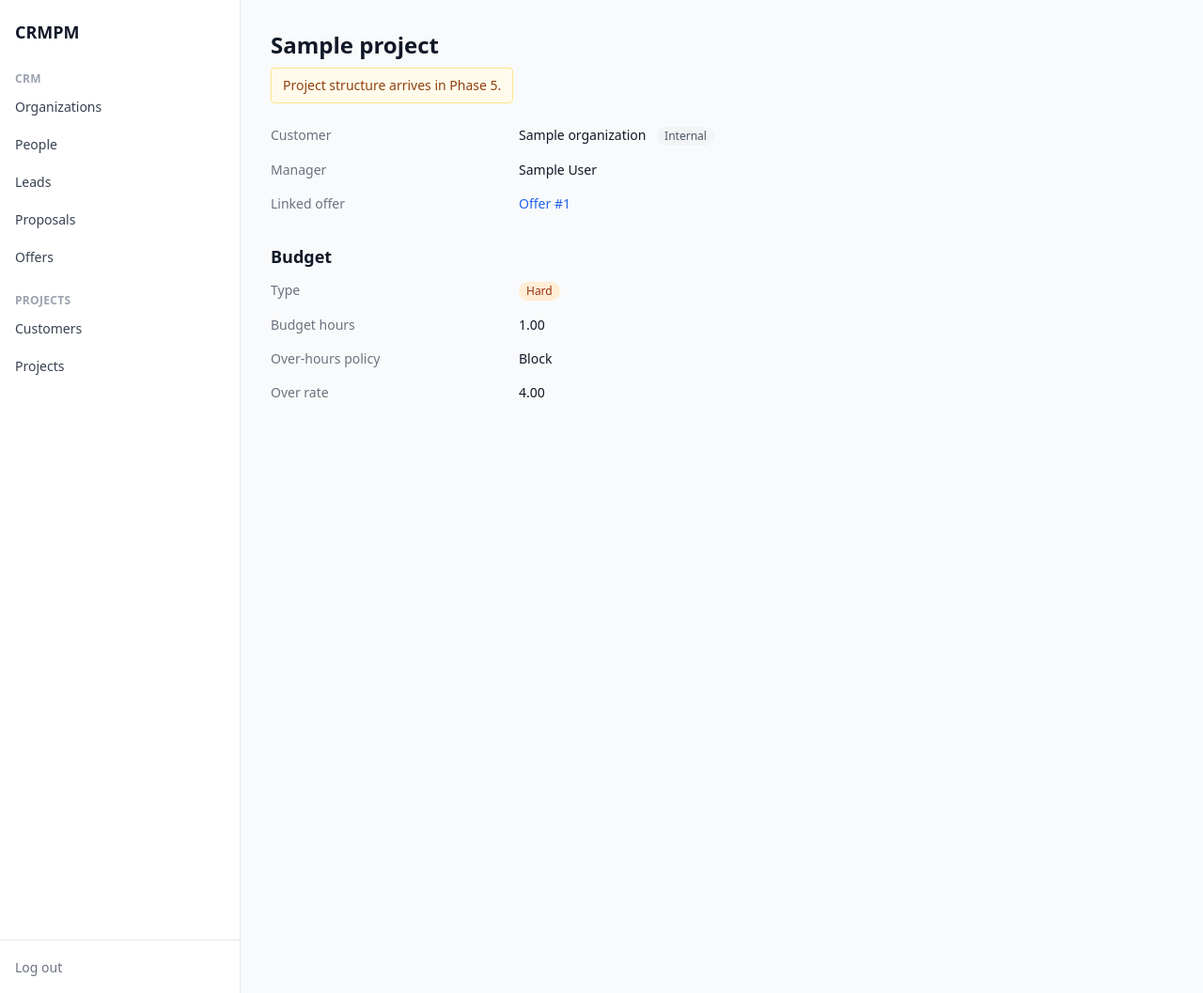
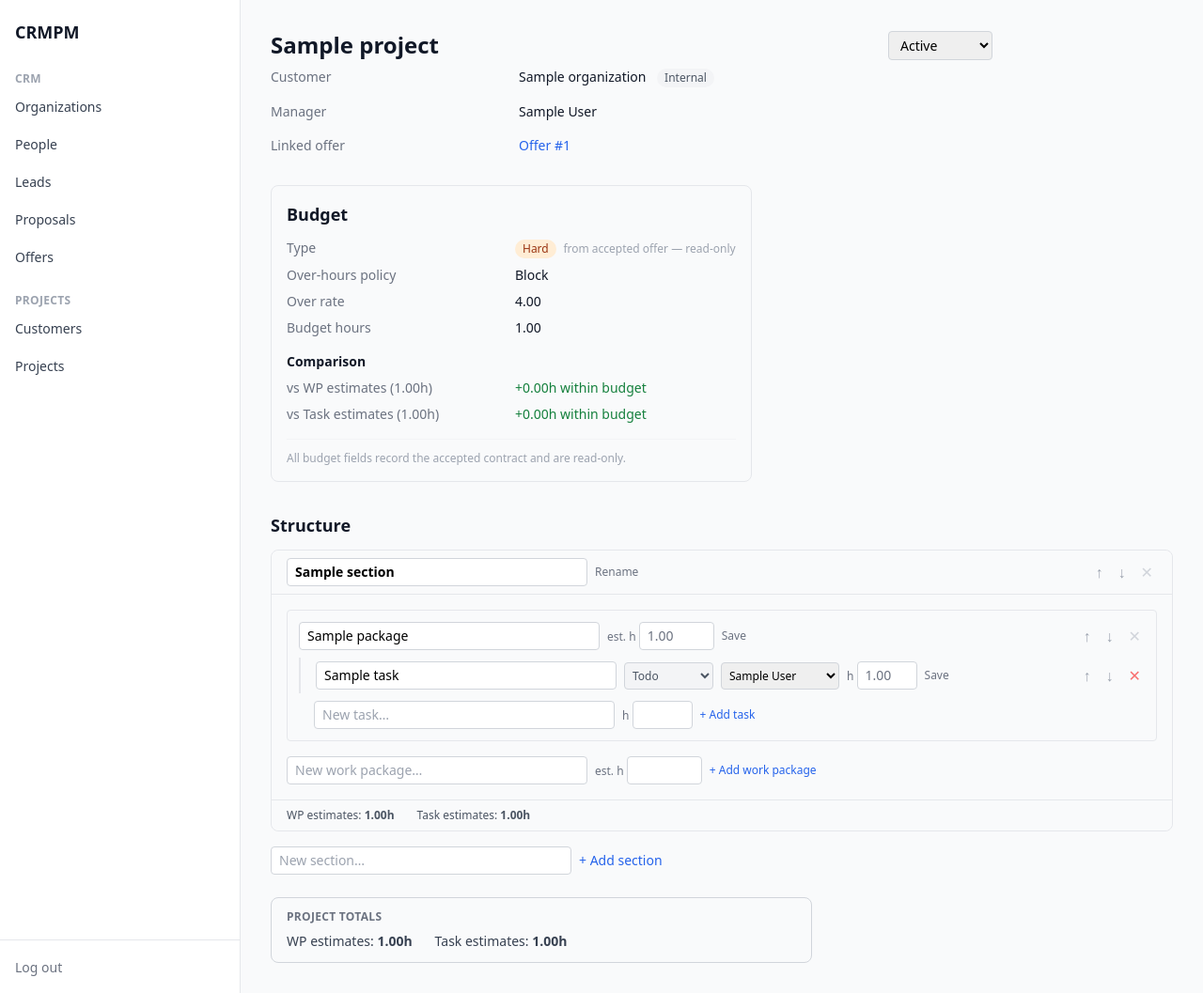
Before and after one commit to vjmayr/crmpm, a Flask app: page /projects/1 in a window 1280 px wide. Shown: the whole page at 94% size. Run offline with Flask 3, Linux system fonts and the light colour scheme; a user stored in the database is signed in; tables that the repository leaves empty hold one stand-in row (values such as "Sample post"); some libraries are stand-ins or nearby versions.

Commit message:
Add projects-domain templates: lists, forms, budget panel, structure board
Customers list (type badge, project count) and create form; projects
list (status/budget badges) and manual-create form; project detail
reworked around a single #project-body containing the budget panel and
structure board (the Phase-4b "structure arrives in Phase 5" note is
gone — it arrived).

Budget panel: read-only contract fields on offer-linked projects with
three variants (fully locked HARD, planning-hours-only SOFT, fully
editable offer-less) and the roll-up comparison with within/over color
signal and a "no budget set" state.

Structure board: sections as cards in position order, nested WPs,
task rows with inline title/status/assignee/hours edits; add forms per
tier; up/down arrow reordering (no drag-and-drop in v1 — DECISIONS);
delete buttons disabled with a tooltip while children exist;
per-section and project-total footers showing WP vs Task estimate
sums side by side with unestimated counts.

```diff
--- a/templates/base.html
+++ b/templates/base.html
@@ -22,7 +22,7 @@
             <a href="{{ url_for('crm.index') }}" class="block px-2 py-2 rounded text-sm text-gray-700 hover:bg-gray-100">Offers</a>
 
             <p class="px-2 pt-4 text-xs font-semibold text-gray-400 uppercase tracking-wide">Projects</p>
-            <a href="{{ url_for('projects.index') }}" class="block px-2 py-2 rounded text-sm text-gray-700 hover:bg-gray-100">Customers</a>
+            <a href="{{ url_for('projects.customer_list') }}" class="block px-2 py-2 rounded text-sm text-gray-700 hover:bg-gray-100">Customers</a>
             <a href="{{ url_for('projects.index') }}" class="block px-2 py-2 rounded text-sm text-gray-700 hover:bg-gray-100">Projects</a>
         </nav>
         <div class="p-4 border-t border-gray-200">
--- a/templates/projects/detail.html
+++ b/templates/projects/detail.html
@@ -3,8 +3,10 @@
 {% block title %}{{ project.name }} — CRMPM{% endblock %}
 
 {% block content %}
-<h1 class="text-2xl font-semibold text-gray-900 mb-2">{{ project.name }}</h1>
-<p class="text-sm text-amber-800 bg-amber-50 border border-amber-200 rounded px-3 py-2 inline-block mb-6">Project structure arrives in Phase 5.</p>
+<div class="flex items-center justify-between mb-2 max-w-3xl">
+    <h1 class="text-2xl font-semibold text-gray-900">{{ project.name }}</h1>
+    {% include "projects/partials/_status_select.html" %}
+</div>
 
 <dl class="grid grid-cols-2 gap-4 max-w-lg text-sm mb-8">
     <dt class="text-gray-500">Customer</dt>
@@ -19,24 +21,12 @@
         {% if project.offer_id %}
         <a href="{{ url_for('crm.offer_detail', offer_id=project.offer_id) }}" class="text-blue-600 hover:underline">Offer #{{ project.offer_id }}</a>
         {% else %}
-        —
+        — (manual project)
         {% endif %}
     </dd>
 </dl>
 
-<h2 class="text-lg font-semibold text-gray-900 mb-3">Budget</h2>
-<dl class="grid grid-cols-2 gap-4 max-w-lg text-sm">
-    <dt class="text-gray-500">Type</dt>
-    <dd class="text-gray-900">
-        <span class="inline-flex items-center rounded-full px-2 py-0.5 text-xs font-medium {{ 'bg-orange-100 text-orange-800' if project.budget_type.value == 'HARD' else 'bg-blue-100 text-blue-800' }}">{{ project.budget_type.value.title() }}</span>
-    </dd>
-    <dt class="text-gray-500">Budget hours</dt>
-    <dd class="text-gray-900">{{ project.budget_hours if project.budget_hours is not none else "—, set manually" }}</dd>
-    {% if project.budget_type.value == "HARD" %}
-    <dt class="text-gray-500">Over-hours policy</dt>
-    <dd class="text-gray-900">{{ project.over_hours_policy.value.replace("_", " ").title() }}</dd>
-    <dt class="text-gray-500">Over rate</dt>
-    <dd class="text-gray-900">{{ project.over_rate }}</dd>
-    {% endif %}
-</dl>
+<div id="project-body">
+    {% include "projects/partials/_project_body.html" %}
+</div>
 {% endblock %}
--- /dev/null
+++ b/templates/projects/partials/_budget_panel.html
@@ -0,0 +1,82 @@
+<div id="budget-panel" class="border border-gray-200 rounded-lg p-4 max-w-lg">
+    <h2 class="text-lg font-semibold text-gray-900 mb-3">Budget</h2>
+    {% if budget_error %}
+    <p class="text-sm text-red-600 mb-3">{{ budget_error }}</p>
+    {% endif %}
+
+    {% set totals = rollup.project %}
+    <dl class="grid grid-cols-2 gap-2 text-sm mb-4">
+        <dt class="text-gray-500">Type</dt>
+        <dd>
+            <span class="inline-flex items-center rounded-full px-2 py-0.5 text-xs font-medium {{ 'bg-orange-100 text-orange-800' if project.budget_type.value == 'HARD' else 'bg-blue-100 text-blue-800' }}">{{ project.budget_type.value.title() }}</span>
+            {% if project.offer_id %}
+            <span class="ml-1 text-xs text-gray-400">from accepted offer — read-only</span>
+            {% endif %}
+        </dd>
+        {% if project.budget_type.value == "HARD" %}
+        <dt class="text-gray-500">Over-hours policy</dt>
+        <dd class="text-gray-900">{{ project.over_hours_policy.value.replace("_", " ").title() }}</dd>
+        <dt class="text-gray-500">Over rate</dt>
+        <dd class="text-gray-900">{{ project.over_rate }}</dd>
+        {% endif %}
+        <dt class="text-gray-500">Budget hours</dt>
+        <dd class="text-gray-900">{{ project.budget_hours if project.budget_hours is not none else "—, set manually" }}</dd>
+    </dl>
+
+    <h3 class="text-sm font-semibold text-gray-900 mb-2">Comparison</h3>
+    {% if totals.budget_hours is not none %}
+    <dl class="grid grid-cols-2 gap-2 text-sm mb-4">
+        <dt class="text-gray-500">vs WP estimates ({{ totals.wp_hours }}h)</dt>
+        <dd class="{{ 'text-green-700' if totals.wp_delta >= 0 else 'text-red-700' }}">
+            {{ "%+.2f"|format(totals.wp_delta) }}h {{ "within budget" if totals.wp_delta >= 0 else "over budget" }}
+        </dd>
+        <dt class="text-gray-500">vs Task estimates ({{ totals.task_hours }}h)</dt>
+        <dd class="{{ 'text-green-700' if totals.task_delta >= 0 else 'text-red-700' }}">
+            {{ "%+.2f"|format(totals.task_delta) }}h {{ "within budget" if totals.task_delta >= 0 else "over budget" }}
+        </dd>
+    </dl>
+    {% else %}
+    <p class="text-sm text-gray-400 mb-4">No budget set — nothing to compare against.</p>
+    {% endif %}
+
+    {% if project.offer_id is none %}
+    <form hx-post="{{ url_for('projects.project_budget', project_id=project.id) }}" hx-target="#budget-panel" hx-swap="outerHTML" class="space-y-2 border-t border-gray-100 pt-3">
+        <p class="text-xs font-semibold text-gray-500 uppercase tracking-wide">Edit budget</p>
+        <div class="flex flex-wrap gap-2 items-end">
+            <label class="text-xs text-gray-500">Type
+                <select name="budget_type" class="block rounded border border-gray-300 text-sm px-2 py-1">
+                    <option value="SOFT" {{ "selected" if project.budget_type.value == "SOFT" else "" }}>Soft</option>
+                    <option value="HARD" {{ "selected" if project.budget_type.value == "HARD" else "" }}>Hard</option>
+                </select>
+            </label>
+            <label class="text-xs text-gray-500">Hours
+                <input name="budget_hours" value="{{ project.budget_hours if project.budget_hours is not none else '' }}" class="block w-24 rounded border border-gray-300 text-sm px-2 py-1">
+            </label>
+            <label class="text-xs text-gray-500">Policy
+                <select name="over_hours_policy" class="block rounded border border-gray-300 text-sm px-2 py-1">
+                    <option value="">—</option>
+                    <option value="BLOCK" {{ "selected" if project.over_hours_policy and project.over_hours_policy.value == "BLOCK" else "" }}>Block</option>
+                    <option value="BILL_AT_RATE" {{ "selected" if project.over_hours_policy and project.over_hours_policy.value == "BILL_AT_RATE" else "" }}>Bill At Rate</option>
+                </select>
+            </label>
+            <label class="text-xs text-gray-500">Over rate
+                <input name="over_rate" value="{{ project.over_rate if project.over_rate is not none else '' }}" class="block w-24 rounded border border-gray-300 text-sm px-2 py-1">
+            </label>
+            <button type="submit" class="rounded bg-blue-600 text-white text-sm font-medium px-3 py-1 hover:bg-blue-700">Save</button>
+        </div>
+    </form>
+    {% elif project.budget_type.value == "SOFT" %}
+    <form hx-post="{{ url_for('projects.project_budget', project_id=project.id) }}" hx-target="#budget-panel" hx-swap="outerHTML" class="space-y-2 border-t border-gray-100 pt-3">
+        <p class="text-xs font-semibold text-gray-500 uppercase tracking-wide">Internal planning hours</p>
+        <div class="flex gap-2 items-end">
+            <label class="text-xs text-gray-500">Hours
+                <input name="budget_hours" value="{{ project.budget_hours if project.budget_hours is not none else '' }}" class="block w-24 rounded border border-gray-300 text-sm px-2 py-1">
+            </label>
+            <button type="submit" class="rounded bg-blue-600 text-white text-sm font-medium px-3 py-1 hover:bg-blue-700">Save</button>
+        </div>
+        <p class="text-xs text-gray-400">Contract fields are read-only; these hours are internal planning data.</p>
+    </form>
+    {% else %}
+    <p class="text-xs text-gray-400 border-t border-gray-100 pt-3">All budget fields record the accepted contract and are read-only.</p>
+    {% endif %}
+</div>
--- /dev/null
+++ b/templates/projects/partials/_project_body.html
@@ -0,0 +1,5 @@
+{% include "projects/partials/_budget_panel.html" %}
+
+<div class="mt-8">
+    {% include "projects/partials/_structure_board.html" %}
+</div>
--- /dev/null
+++ b/templates/projects/partials/_status_select.html
@@ -0,0 +1,13 @@
+<select
+    id="project-status-select"
+    name="status"
+    class="rounded border border-gray-300 text-sm px-2 py-1"
+    hx-post="{{ url_for('projects.project_status', project_id=project.id) }}"
+    hx-trigger="change"
+    hx-target="#project-status-select"
+    hx-swap="outerHTML"
+>
+    {% for s in statuses %}
+    <option value="{{ s.value }}" {{ "selected" if project.status == s else "" }}>{{ s.value.replace("_", " ").title() }}</option>
+    {% endfor %}
+</select>
--- /dev/null
+++ b/templates/projects/partials/_structure_board.html
@@ -0,0 +1,133 @@
+{% set task_status_classes = {
+    "TODO": "bg-gray-100 text-gray-600",
+    "IN_PROGRESS": "bg-yellow-100 text-yellow-800",
+    "DONE": "bg-green-100 text-green-800",
+} %}
+<div id="structure-board">
+    <h2 class="text-lg font-semibold text-gray-900 mb-3">Structure</h2>
+    {% if board_error %}
+    <p class="text-sm text-red-600 mb-3">{{ board_error }}</p>
+    {% endif %}
+
+    {% for entry in rollup.sections %}
+    {% set section = entry.section %}
+    <div class="border border-gray-200 rounded-lg mb-4">
+        <div class="flex items-center gap-2 bg-gray-50 border-b border-gray-200 px-4 py-2 rounded-t-lg">
+            <form hx-post="{{ url_for('projects.section_update', section_id=section.id) }}" hx-target="#project-body" class="flex items-center gap-2 flex-1">
+                <input name="name" value="{{ section.name }}" class="rounded border border-gray-300 text-sm font-semibold px-2 py-1 flex-1 max-w-xs">
+                <button type="submit" class="text-xs text-gray-500 hover:text-gray-700">Rename</button>
+            </form>
+            <form hx-post="{{ url_for('projects.section_move', section_id=section.id) }}" hx-target="#project-body" class="inline">
+                <button name="direction" value="up" class="text-gray-400 hover:text-gray-700 px-1" title="Move up">↑</button>
+            </form>
+            <form hx-post="{{ url_for('projects.section_move', section_id=section.id) }}" hx-target="#project-body" class="inline">
+                <button name="direction" value="down" class="text-gray-400 hover:text-gray-700 px-1" title="Move down">↓</button>
+            </form>
+            {% if section.work_packages %}
+            <button disabled title="Delete its work packages first" class="text-gray-300 cursor-not-allowed px-1">✕</button>
+            {% else %}
+            <form hx-post="{{ url_for('projects.section_delete', section_id=section.id) }}" hx-target="#project-body" hx-confirm="Delete section '{{ section.name }}'?" class="inline">
+                <button class="text-red-400 hover:text-red-600 px-1" title="Delete section">✕</button>
+            </form>
+            {% endif %}
+        </div>
+
+        <div class="p-4 space-y-4">
+            {% for wp in section.work_packages|sort(attribute="position") %}
+            <div class="border border-gray-200 rounded p-3">
+                <div class="flex items-center gap-2 mb-2">
+                    <form hx-post="{{ url_for('projects.work_package_update', wp_id=wp.id) }}" hx-target="#project-body" class="flex items-center gap-2 flex-1">
+                        <input name="name" value="{{ wp.name }}" class="rounded border border-gray-300 text-sm font-medium px-2 py-1 flex-1 max-w-xs">
+                        <label class="text-xs text-gray-500">est. h
+                            <input name="estimated_hours" value="{{ wp.estimated_hours if wp.estimated_hours is not none else '' }}" class="w-20 rounded border border-gray-300 text-sm px-2 py-1">
+                        </label>
+                        <button type="submit" class="text-xs text-gray-500 hover:text-gray-700">Save</button>
+                    </form>
+                    <form hx-post="{{ url_for('projects.work_package_move', wp_id=wp.id) }}" hx-target="#project-body" class="inline">
+                        <button name="direction" value="up" class="text-gray-400 hover:text-gray-700 px-1" title="Move up">↑</button>
+                    </form>
+                    <form hx-post="{{ url_for('projects.work_package_move', wp_id=wp.id) }}" hx-target="#project-body" class="inline">
+                        <button name="direction" value="down" class="text-gray-400 hover:text-gray-700 px-1" title="Move down">↓</button>
+                    </form>
+                    {% if wp.tasks %}
+                    <button disabled title="Delete its tasks first" class="text-gray-300 cursor-not-allowed px-1">✕</button>
+                    {% else %}
+                    <form hx-post="{{ url_for('projects.work_package_delete', wp_id=wp.id) }}" hx-target="#project-body" hx-confirm="Delete work package '{{ wp.name }}'?" class="inline">
+                        <button class="text-red-400 hover:text-red-600 px-1" title="Delete work package">✕</button>
+                    </form>
+                    {% endif %}
+                </div>
+
+                <div class="space-y-1">
+                    {% for task in wp.tasks|sort(attribute="position") %}
+                    <div class="flex items-center gap-2 pl-4 py-1 border-l-2 {{ 'border-green-300' if task.status.value == 'DONE' else 'border-gray-200' }}">
+                        <form hx-post="{{ url_for('projects.task_update', task_id=task.id) }}" hx-target="#project-body" class="flex items-center gap-2 flex-1">
+                            <input name="title" value="{{ task.title }}" class="rounded border border-gray-300 text-sm px-2 py-1 flex-1 max-w-xs">
+                            <select name="status" class="rounded border border-gray-300 text-xs px-1 py-1 {{ task_status_classes[task.status.value] }}">
+                                <option value="TODO" {{ "selected" if task.status.value == "TODO" else "" }}>Todo</option>
+                                <option value="IN_PROGRESS" {{ "selected" if task.status.value == "IN_PROGRESS" else "" }}>In Progress</option>
+                                <option value="DONE" {{ "selected" if task.status.value == "DONE" else "" }}>Done</option>
+                            </select>
+                            <select name="assignee_id" class="rounded border border-gray-300 text-xs px-1 py-1">
+                                <option value="">— unassigned —</option>
+                                {% for user in users %}
+                                <option value="{{ user.id }}" {{ "selected" if task.assignee_id == user.id else "" }}>{{ user.name }}</option>
+                                {% endfor %}
+                            </select>
+                            <label class="text-xs text-gray-500">h
+                                <input name="estimated_hours" value="{{ task.estimated_hours if task.estimated_hours is not none else '' }}" class="w-16 rounded border border-gray-300 text-sm px-2 py-1">
+                            </label>
+                            <button type="submit" class="text-xs text-gray-500 hover:text-gray-700">Save</button>
+                        </form>
+                        <form hx-post="{{ url_for('projects.task_move', task_id=task.id) }}" hx-target="#project-body" class="inline">
+                            <button name="direction" value="up" class="text-gray-400 hover:text-gray-700 px-1" title="Move up">↑</button>
+                        </form>
+                        <form hx-post="{{ url_for('projects.task_move', task_id=task.id) }}" hx-target="#project-body" class="inline">
+                            <button name="direction" value="down" class="text-gray-400 hover:text-gray-700 px-1" title="Move down">↓</button>
+                        </form>
+                        <form hx-post="{{ url_for('projects.task_delete', task_id=task.id) }}" hx-target="#project-body" hx-confirm="Delete task '{{ task.title }}'?" class="inline">
+                            <button class="text-red-400 hover:text-red-600 px-1" title="Delete task">✕</button>
+                        </form>
+                    </div>
+                    {% endfor %}
+                    <form hx-post="{{ url_for('projects.task_create', wp_id=wp.id) }}" hx-target="#project-body" class="flex items-center gap-2 pl-4 pt-1">
+                        <input name="title" placeholder="New task…" class="rounded border border-gray-300 text-sm px-2 py-1 flex-1 max-w-xs">
+                        <label class="text-xs text-gray-500">h
+                            <input name="estimated_hours" class="w-16 rounded border border-gray-300 text-sm px-2 py-1">
+                        </label>
+                        <button type="submit" class="text-xs text-blue-600 hover:text-blue-800 font-medium">+ Add task</button>
+                    </form>
+                </div>
+            </div>
+            {% endfor %}
+
+            <form hx-post="{{ url_for('projects.work_package_create', section_id=section.id) }}" hx-target="#project-body" class="flex items-center gap-2">
+                <input name="name" placeholder="New work package…" class="rounded border border-gray-300 text-sm px-2 py-1 flex-1 max-w-xs">
+                <label class="text-xs text-gray-500">est. h
+                    <input name="estimated_hours" class="w-20 rounded border border-gray-300 text-sm px-2 py-1">
+                </label>
+                <button type="submit" class="text-xs text-blue-600 hover:text-blue-800 font-medium">+ Add work package</button>
+            </form>
+        </div>
+
+        <div class="flex gap-6 bg-gray-50 border-t border-gray-200 px-4 py-2 rounded-b-lg text-xs text-gray-600">
+            <span>WP estimates: <strong>{{ entry.wp_hours }}h</strong>{% if entry.unestimated_wps %} <span class="text-amber-600">({{ entry.unestimated_wps }} unestimated)</span>{% endif %}</span>
+            <span>Task estimates: <strong>{{ entry.task_hours }}h</strong>{% if entry.unestimated_tasks %} <span class="text-amber-600">({{ entry.unestimated_tasks }} unestimated)</span>{% endif %}</span>
+        </div>
+    </div>
+    {% endfor %}
+
+    <form hx-post="{{ url_for('projects.section_create', project_id=project.id) }}" hx-target="#project-body" class="flex items-center gap-2 mb-6">
+        <input name="name" placeholder="New section…" class="rounded border border-gray-300 text-sm px-2 py-1 flex-1 max-w-xs">
+        <button type="submit" class="text-sm text-blue-600 hover:text-blue-800 font-medium">+ Add section</button>
+    </form>
+
+    {% set totals = rollup.project %}
+    <div class="border border-gray-300 rounded-lg bg-gray-50 px-4 py-3 max-w-xl">
+        <p class="text-xs font-semibold text-gray-500 uppercase tracking-wide mb-2">Project totals</p>
+        <div class="flex gap-6 text-sm text-gray-700">
+            <span>WP estimates: <strong>{{ totals.wp_hours }}h</strong>{% if totals.unestimated_wps %} <span class="text-amber-600">({{ totals.unestimated_wps }} unestimated)</span>{% endif %}</span>
+            <span>Task estimates: <strong>{{ totals.task_hours }}h</strong>{% if totals.unestimated_tasks %} <span class="text-amber-600">({{ totals.unestimated_tasks }} unestimated)</span>{% endif %}</span>
+        </div>
+    </div>
+</div>
```
Also changed, not shown: templates/projects/customers/form.html (added, +24 -0 lines), templates/projects/customers/list.html (added, +35 -0 lines), templates/projects/form.html (added, +43 -0 lines), templates/projects/index.html (deleted, +0 -8 lines), templates/projects/list.html (added, +49 -0 lines).
